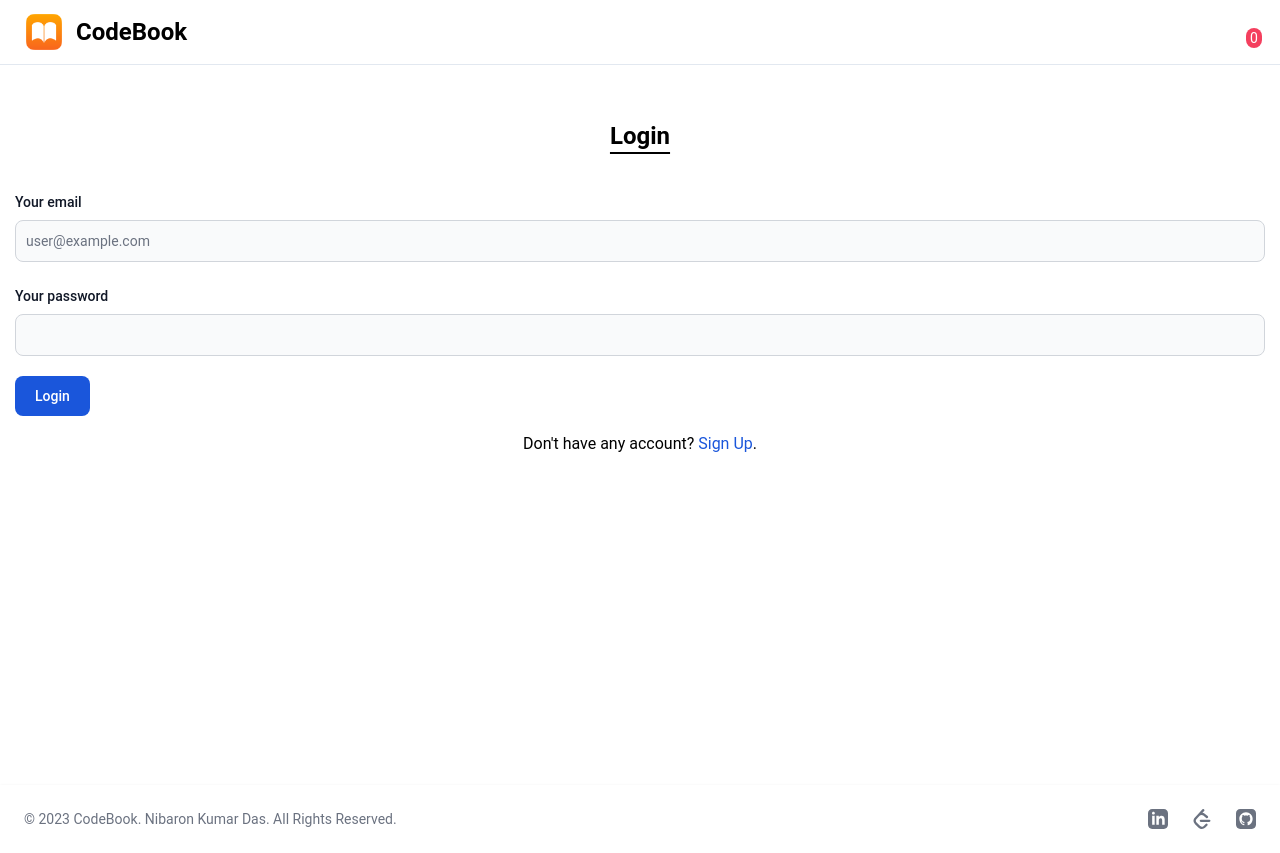
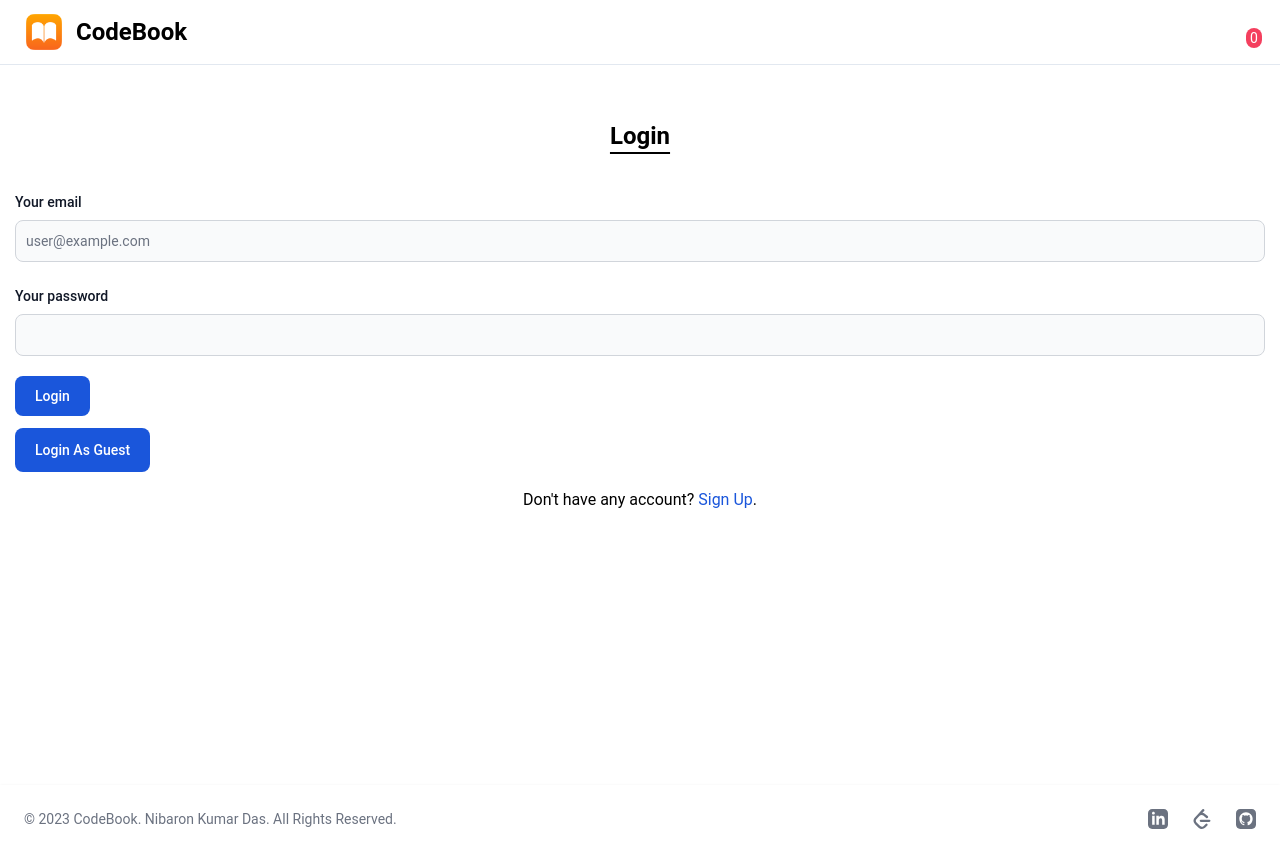
Before and after one commit to Nibaron/book-bazar-ecommerce, a React (Create React App) app: page /login in a window 1280 px wide. Built offline with nearby package versions, Linux system fonts and the light colour scheme.

Commit message:
"login as guest" added

```diff
--- a/src/pages/Login.js
+++ b/src/pages/Login.js
@@ -23,6 +23,20 @@
         data.accessToken ? navigate("/products"):toast.error(data);
 
     }
+    async function handleLoginGuest(){
+        email.current.value = "nibaron@example.com";
+        password.current.value = "12345678";
+        try{
+          const authDetail = {
+            email: email.current.value,
+            password: password.current.value
+          }
+          const data = await login(authDetail);
+          data.accessToken ? navigate("/products") : toast.error(data);
+        } catch(error){
+          toast.error(error.message, {closeButton: false, position: "top-center"});
+        }
+      }
 
     return (
         <main>
@@ -71,6 +85,7 @@
                     Login
                 </button>
             </form>
+            <button onClick={handleLoginGuest} className="mt-3 cursor-pointer text-white bg-blue-700 hover:bg-blue-800 focus:ring-4 focus:outline-none focus:ring-blue-300 font-medium rounded-lg text-sm w-full sm:w-auto px-5 py-3 text-center dark:bg-blue-600 dark:hover:bg-blue-700 dark:focus:ring-blue-800">Login As Guest</button>
             <p className="mt-4 text-center text-black dark:text-white">
                 Don't have any account?{" "}
                 <Link
```
